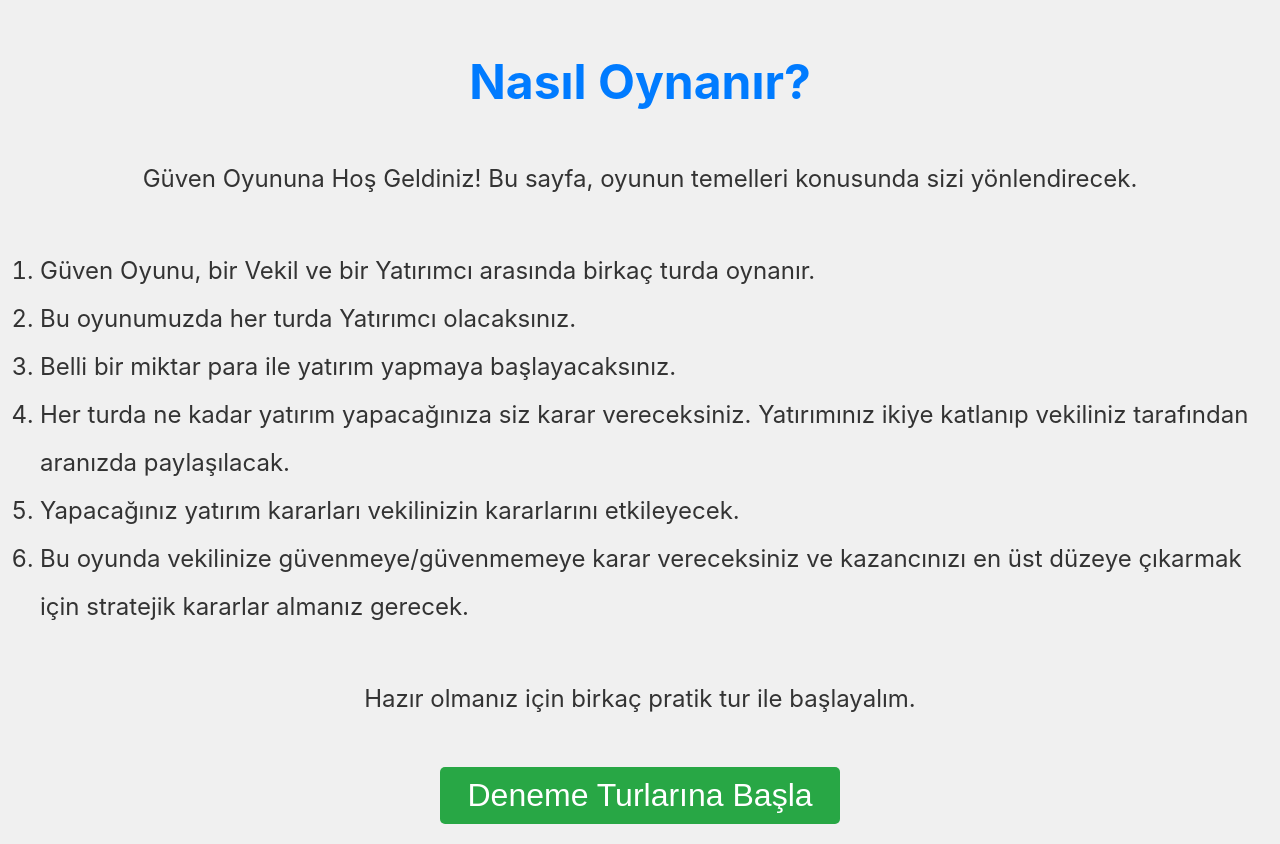
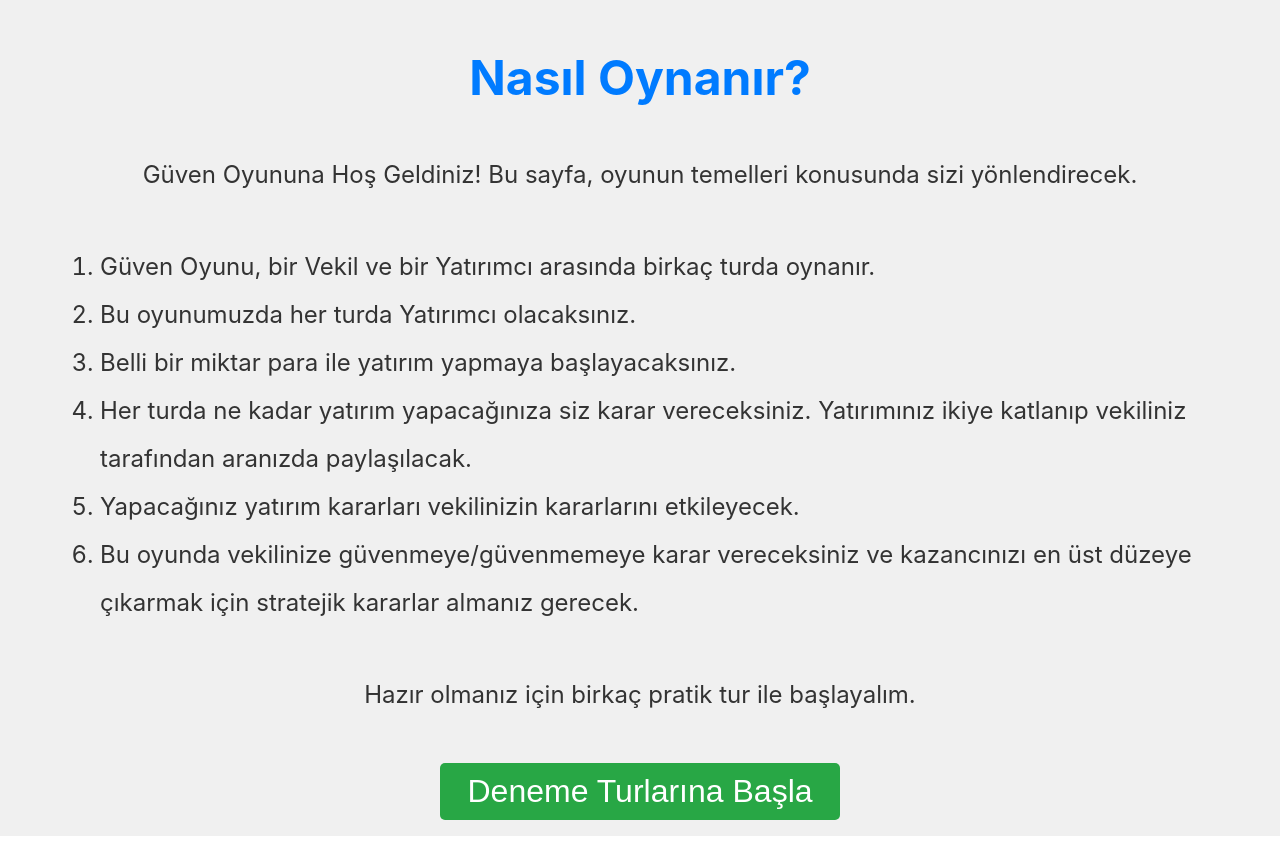
Before and after one commit to HamzaDincer/trust-game-experiment, a React (Create React App) app: page /trustgame in a window 1280 px wide. Built offline with nearby package versions, Linux system fonts and the light colour scheme.

Commit message:
adjusted paddings

```diff
--- a/src/components/TutorialScreen/TutorialScreen.scss
+++ b/src/components/TutorialScreen/TutorialScreen.scss
@@ -4,7 +4,7 @@
   align-items: center;
   justify-content: center;
   min-height: 90vh;
-  padding: 20px;
+  padding: 1rem 5rem;
   background-color: #f0f0f0; // Light grey background
   color: #333; // Dark text for readability
 
```
